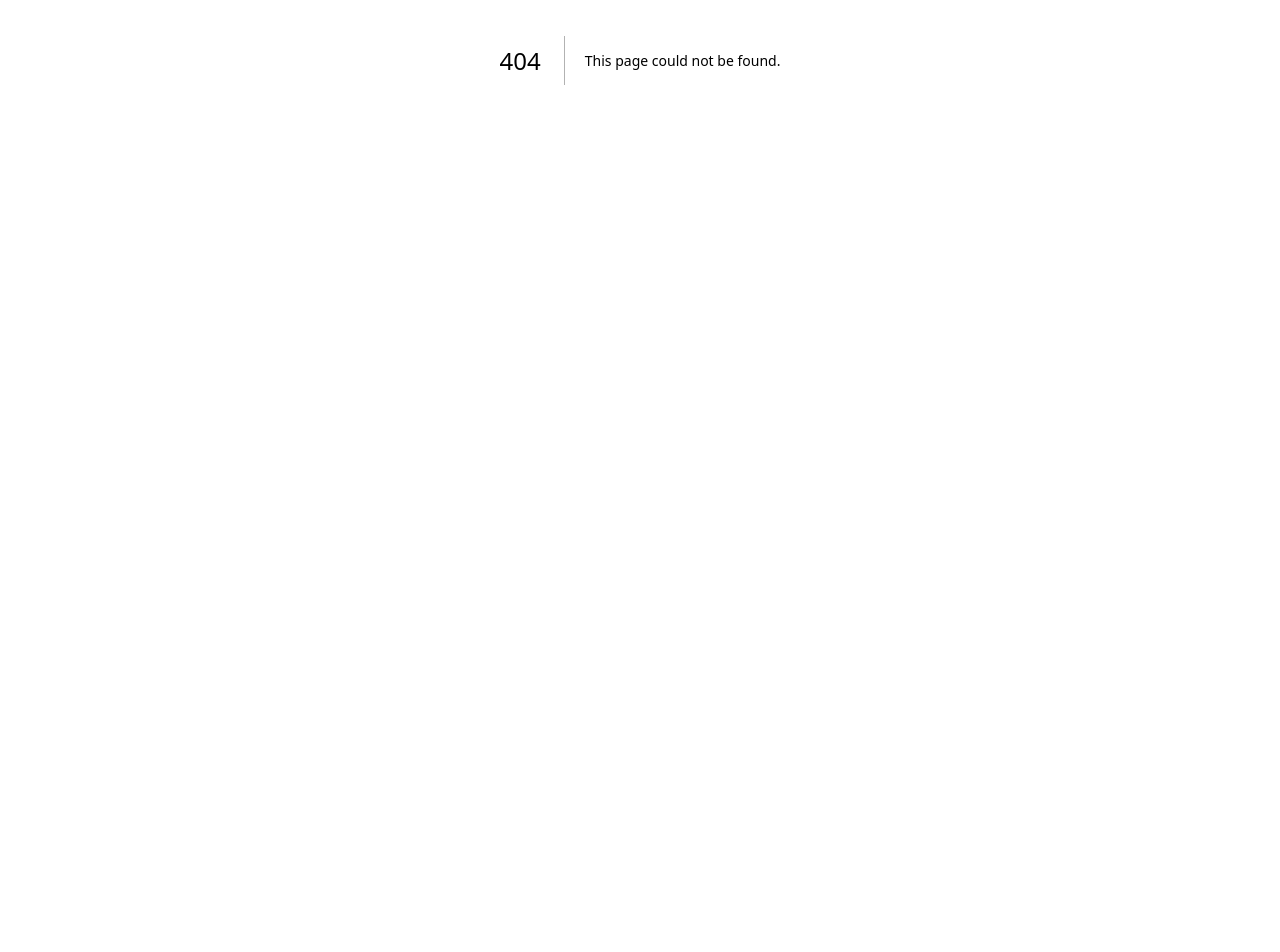
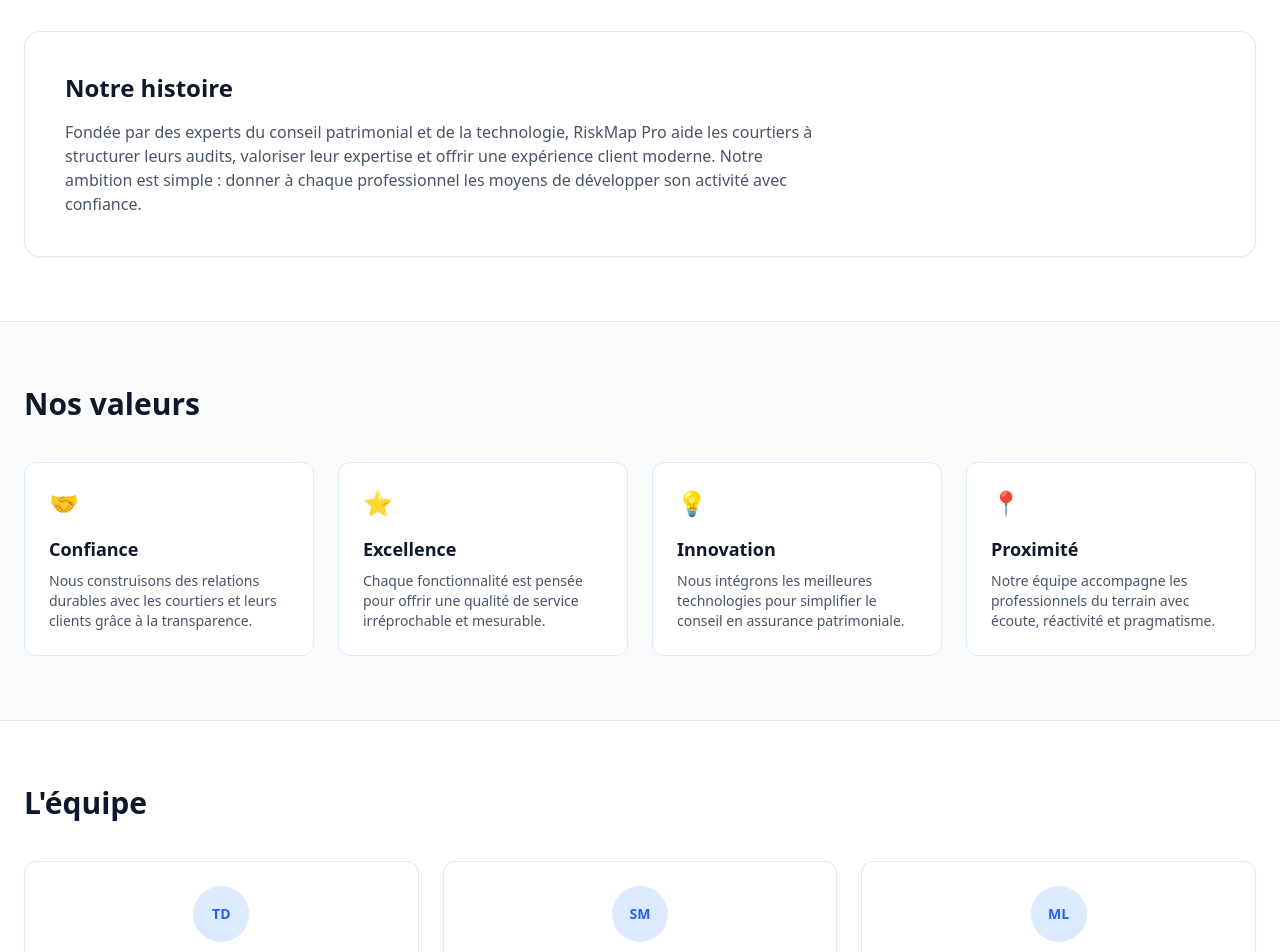
Before and after one commit to doriandu26130-code/riskmap-pro, a Next.js app: page /a-propos in a window 1280 px wide. Before the commit this address had no page. Shown: the part 340-1292 px from the top of the page. Before the commit the page ends 800 px from the top, so only its background shows below. Built offline with nearby package versions, Linux system fonts and the light colour scheme.

Commit message:
Add French about page and navbar link

```diff
--- /dev/null
+++ b/app/a-propos/page.tsx
@@ -0,0 +1,149 @@
+import Link from "next/link";
+
+const values = [
+  {
+    title: "Confiance",
+    icon: "🤝",
+    description:
+      "Nous construisons des relations durables avec les courtiers et leurs clients grâce à la transparence.",
+  },
+  {
+    title: "Excellence",
+    icon: "⭐",
+    description:
+      "Chaque fonctionnalité est pensée pour offrir une qualité de service irréprochable et mesurable.",
+  },
+  {
+    title: "Innovation",
+    icon: "💡",
+    description:
+      "Nous intégrons les meilleures technologies pour simplifier le conseil en assurance patrimoniale.",
+  },
+  {
+    title: "Proximité",
+    icon: "📍",
+    description:
+      "Notre équipe accompagne les professionnels du terrain avec écoute, réactivité et pragmatisme.",
+  },
+];
+
+const team = [
+  {
+    name: "Thomas Dubois",
+    role: "CEO et Co-fondateur",
+    initials: "TD",
+  },
+  {
+    name: "Sarah Martin",
+    role: "CTO et Co-fondatrice",
+    initials: "SM",
+  },
+  {
+    name: "Marc Leroy",
+    role: "Responsable Client",
+    initials: "ML",
+  },
+];
+
+const numbers = [
+  { value: "500+", label: "courtiers" },
+  { value: "50 000+", label: "audits réalisés" },
+  { value: "4.9/5", label: "satisfaction client" },
+];
+
+export default function AboutPage() {
+  return (
+    <main className="min-h-screen bg-white text-slate-900">
+      <section className="border-b border-slate-200 bg-gradient-to-b from-blue-50 to-white">
+        <div className="mx-auto w-full max-w-7xl px-6 py-20 text-center">
+          <p className="inline-flex rounded-full bg-blue-100 px-3 py-1 text-xs font-semibold uppercase tracking-[0.18em] text-[#2563EB]">
+            À propos de RiskMap Pro
+          </p>
+          <h1 className="mx-auto mt-6 max-w-4xl text-4xl font-bold leading-tight sm:text-5xl">
+            Notre mission: transformer le conseil en assurance patrimoniale
+          </h1>
+        </div>
+      </section>
+
+      <section className="mx-auto w-full max-w-7xl px-6 py-16">
+        <div className="rounded-2xl border border-slate-200 bg-white p-8 shadow-sm sm:p-10">
+          <h2 className="text-2xl font-bold text-slate-900">Notre histoire</h2>
+          <p className="mt-4 max-w-3xl text-slate-600">
+            Fondée par des experts du conseil patrimonial et de la technologie,
+            RiskMap Pro aide les courtiers à structurer leurs audits, valoriser
+            leur expertise et offrir une expérience client moderne. Notre
+            ambition est simple : donner à chaque professionnel les moyens de
+            développer son activité avec confiance.
+          </p>
+        </div>
+      </section>
+
+      <section className="border-y border-slate-200 bg-slate-50/70">
+        <div className="mx-auto w-full max-w-7xl px-6 py-16">
+          <h2 className="text-3xl font-bold text-slate-900">Nos valeurs</h2>
+          <div className="mt-10 grid gap-6 md:grid-cols-2 lg:grid-cols-4">
+            {values.map((value) => (
+              <article
+                key={value.title}
+                className="rounded-xl border border-blue-100 bg-white p-6"
+              >
+                <span className="text-2xl" aria-hidden>
+                  {value.icon}
+                </span>
+                <h3 className="mt-4 text-lg font-semibold text-slate-900">
+                  {value.title}
+                </h3>
+                <p className="mt-2 text-sm text-slate-600">{value.description}</p>
+              </article>
+            ))}
+          </div>
+        </div>
+      </section>
+
+      <section className="mx-auto w-full max-w-7xl px-6 py-16">
+        <h2 className="text-3xl font-bold text-slate-900">L&apos;équipe</h2>
+        <div className="mt-10 grid gap-6 md:grid-cols-3">
+          {team.map((member) => (
+            <article
+              key={member.name}
+              className="rounded-xl border border-slate-200 bg-white p-6 text-center shadow-sm"
+            >
+              <div className="mx-auto flex h-14 w-14 items-center justify-center rounded-full bg-blue-100 text-sm font-bold text-[#2563EB]">
+                {member.initials}
+              </div>
+              <h3 className="mt-4 text-lg font-semibold text-slate-900">{member.name}</h3>
+              <p className="mt-1 text-sm text-slate-600">{member.role}</p>
+            </article>
+          ))}
+        </div>
+      </section>
+
+      <section className="border-y border-slate-200 bg-blue-50/60">
+        <div className="mx-auto grid w-full max-w-7xl gap-6 px-6 py-14 sm:grid-cols-3">
+          {numbers.map((item) => (
+            <article key={item.label} className="text-center">
+              <p className="text-3xl font-bold text-[#2563EB]">{item.value}</p>
+              <p className="mt-1 text-sm font-medium text-slate-600">{item.label}</p>
+            </article>
+          ))}
+        </div>
+      </section>
+
+      <section className="mx-auto w-full max-w-7xl px-6 py-16">
+        <div className="rounded-2xl bg-[#2563EB] px-8 py-14 text-center text-white sm:px-12">
+          <h2 className="text-3xl font-bold">Rejoignez les meilleurs courtiers</h2>
+          <p className="mx-auto mt-4 max-w-2xl text-blue-100">
+            Lancez votre essai et découvrez comment RiskMap Pro accélère vos
+            audits patrimoniaux au quotidien.
+          </p>
+          <Link
+            href="/register"
+            className="mt-8 inline-flex rounded-md bg-white px-8 py-3 text-sm font-semibold text-[#2563EB] transition hover:bg-blue-100"
+          >
+            Créer mon compte
+          </Link>
+        </div>
+      </section>
+    </main>
+  );
+}
--- a/app/page.tsx
+++ b/app/page.tsx
@@ -3,7 +3,7 @@ import Link from "next/link";
 const navigationLinks = [
   { label: "Fonctionnalités", href: "#" },
   { label: "Tarifs", href: "/tarifs" },
-  { label: "À propos", href: "#" },
+  { label: "À propos", href: "/a-propos" },
   { label: "Contact", href: "#" },
 ];
 
```
